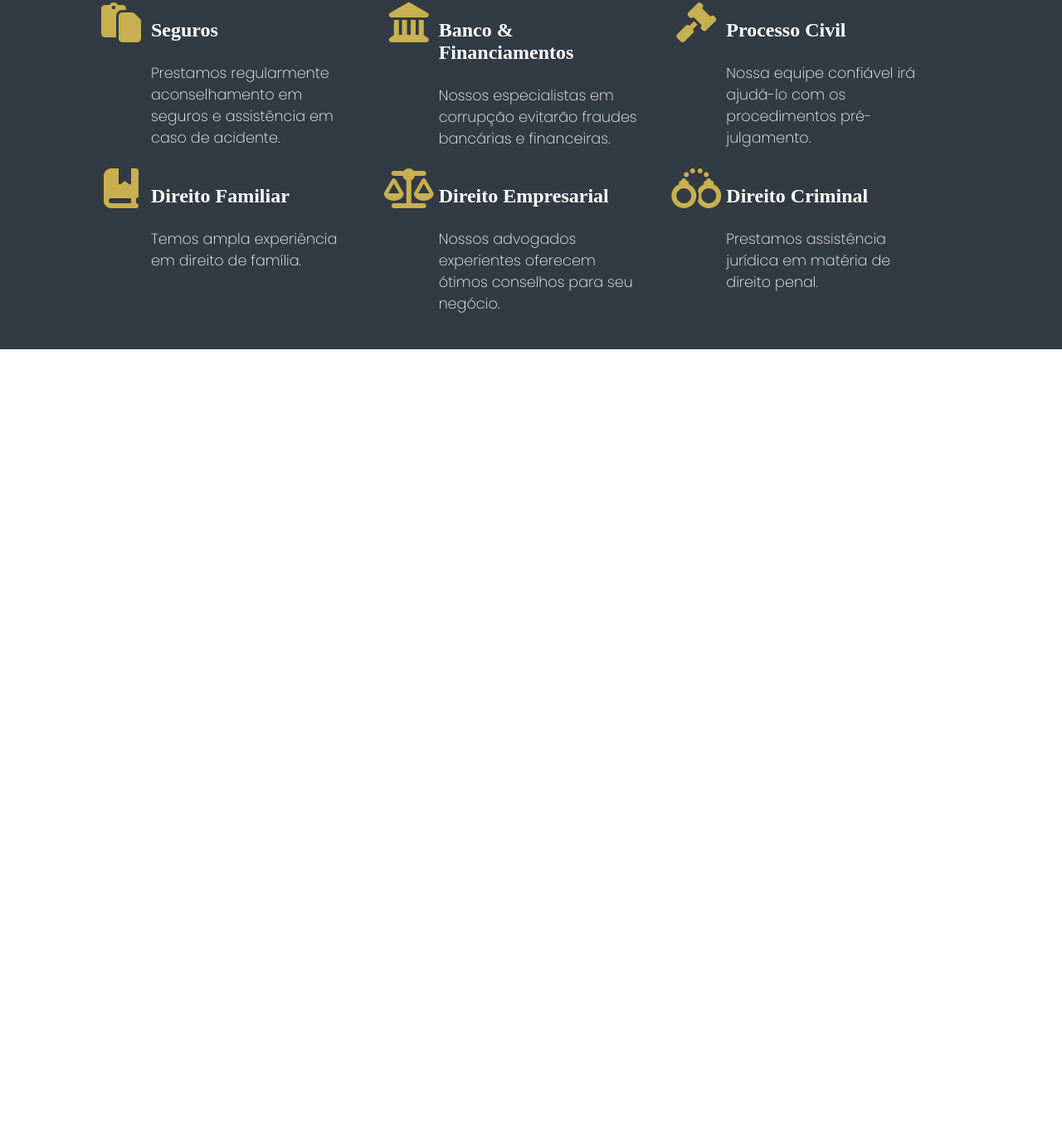
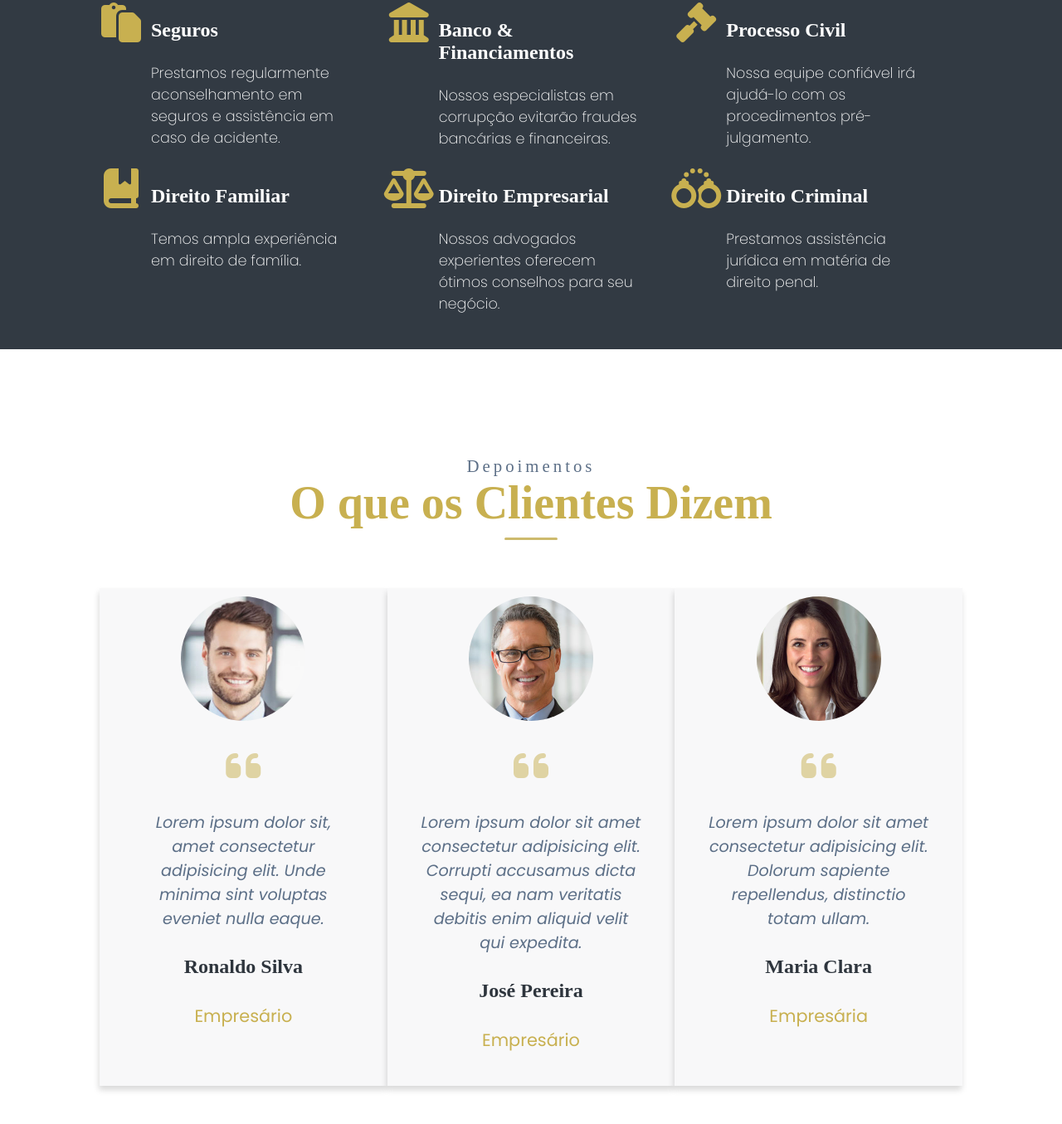
Before and after one commit to brighente/projeto-justly, a plain HTML site: page index.html in a window 1280 px wide. Shown: the part 2139-3494 px from the top of the page at 83% size. Before the commit the page ends 2560 px from the top, so only its background shows below. Drawn offline with Linux system fonts and the light colour scheme; a web font is replaced by a local one.

Commit message:
Feito a área de depoimentos

```diff
--- a/css/style.css
+++ b/css/style.css
@@ -13,9 +13,12 @@
     --cor03: #c8b050;
     --cor04: #272d3467;
     --cor05: #000;
+    --cor06: #5c6f87;
     --cor-bg1: #353e47;
     --cor-bg2: #323a43;
     --cor-bg3: #2e353d;
+    --cor-bg4: #f8f8f9;
+
 }
 
 *{
@@ -420,3 +423,103 @@ li:hover{
     font-size: 1.1rem;
     font-weight: 200;
 }
+
+.testimonials-container{
+    width: 100%;
+    height: 120vh;
+    display: flex;
+    flex-direction: column;
+}
+
+.testimonials-title{
+    height: 30%;
+    width: 100%;
+    padding-top: 80px;
+    display: flex;
+    flex-direction: column;
+    align-items: center;
+    justify-content: center;
+}
+
+.testimonials-title h2{
+    color: var(--cor06);
+    margin: 0;
+    font-size: 1.3rem;
+    letter-spacing: 4px;
+    font-weight: 500;
+}
+
+.testimonials-title h1{
+    margin: 0;
+    font-size: 3.5rem;
+    color: var(--cor03);
+}
+
+#testimonials-divider{
+    width: 5%;
+}
+
+.testimonials-cards-container{
+    display: grid;
+    grid-template-columns: repeat(3, 1fr);
+    width: 100%;
+    height: 600px;
+    padding: 0 120px;
+}
+
+.cards{
+    width: 100%;
+    height: 100%;
+    display: flex;
+    flex-direction: column;
+    align-items: center;
+    row-gap: 30px;
+    padding: 10px 40px 40px 40px;
+    background-color: var(--cor-bg4);
+    box-shadow: -1px 5px 7px 0px rgba(0, 0, 0, 0.15);
+}
+
+.testimonials-img{
+    width: 150px;
+    height: 150px;
+    border-radius: 50%;
+    background-size: cover;
+    background-position: center center;
+}
+
+.testimonial-icon{
+    font-size: 3rem;
+    color: var(--cor03);
+    opacity: 0.5;
+}
+
+.testimonial-text{
+    text-align: center;
+    color: var(--cor06);
+    font-size: 1.2rem;
+    font-style: italic;
+    font-family: var(--fonte02);
+}
+
+.testimonial-name{
+    font-size: 1.5rem;
+    color: var(--cor-bg3);
+}
+
+.testimonial-profession{
+    font-size: 1.3rem;
+    color: var(--cor03);
+    font-family: var(--fonte02);
+}
+
+#testimonial-1{
+    background-image: url('../media/testimonials01.jpg');
+}
+
+#testimonial-2{
+    background-image: url('../media/testimonials02.jpg');
+}
+
+#testimonial-3{
+    background-image: url('../media/testimonials03.jpg');
+}
--- a/index.html
+++ b/index.html
@@ -196,6 +196,46 @@
 
                 </section>
             </article>
+            <article class="testimonials-container">
+                <section class="testimonials-title">
+                    <h2>Depoimentos</h2>
+                    <h1>O que os Clientes Dizem</h1>
+                    <div class="divider" id="testimonials-divider"></div>
+                </section>
+                <section class="testimonials-cards-container">
+
+                    <section class="cards" id="card-1">
+                        <div class="testimonials-img" id="testimonial-1"></div>
+                        <i class="fa-solid fa-quote-left testimonial-icon"></i>
+                        <p class="testimonial-text">
+                            Lorem ipsum dolor sit, amet consectetur adipisicing elit. Unde minima sint voluptas eveniet nulla eaque.
+                        </p>
+                        <h2 class="testimonial-name">Ronaldo Silva</h2>
+                        <span class="testimonial-profession">Empresário</span>
+                    </section>
+
+                    <section class="cards" id="card-2">
+                        <div class="testimonials-img" id="testimonial-2"></div>
+                        <i class="fa-solid fa-quote-left testimonial-icon"></i>
+                        <p class="testimonial-text">
+                            Lorem ipsum dolor sit amet consectetur adipisicing elit. Corrupti accusamus dicta sequi, ea nam veritatis debitis enim aliquid velit qui expedita.
+                        </p>
+                        <h2 class="testimonial-name">José Pereira</h2>
+                        <span class="testimonial-profession">Empresário</span>
+                    </section>
+
+                    <section class="cards" id="card-3">
+                        <div class="testimonials-img" id="testimonial-3"></div>
+                        <i class="fa-solid fa-quote-left testimonial-icon"></i>
+                        <p class="testimonial-text">
+                            Lorem ipsum dolor sit amet consectetur adipisicing elit. Dolorum sapiente repellendus, distinctio totam ullam.
+                        </p>
+                        <h2 class="testimonial-name">Maria Clara</h2>
+                        <span class="testimonial-profession">Empresária</span>
+                    </section>
+
+                </section>
+            </article>
         </main>
         <footer></footer>
     </body>
```
